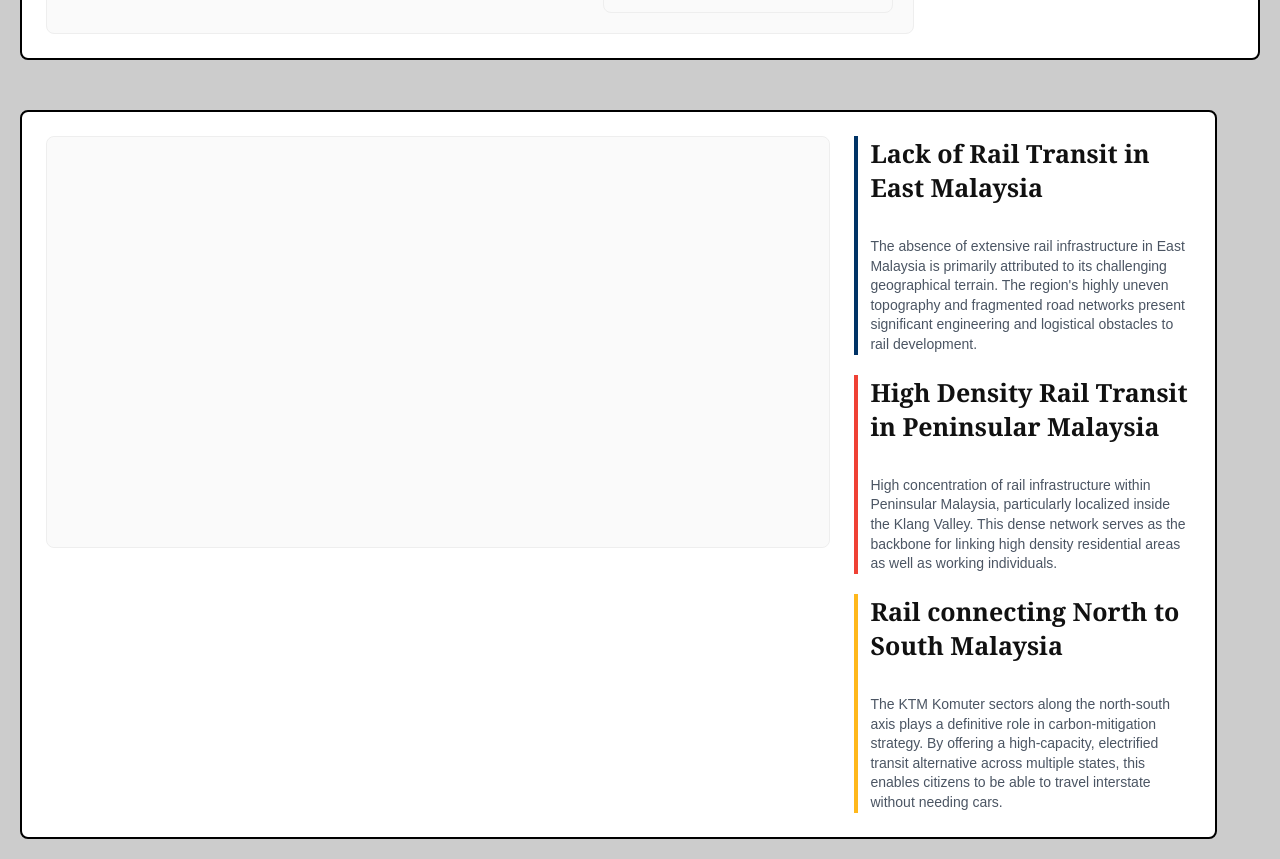
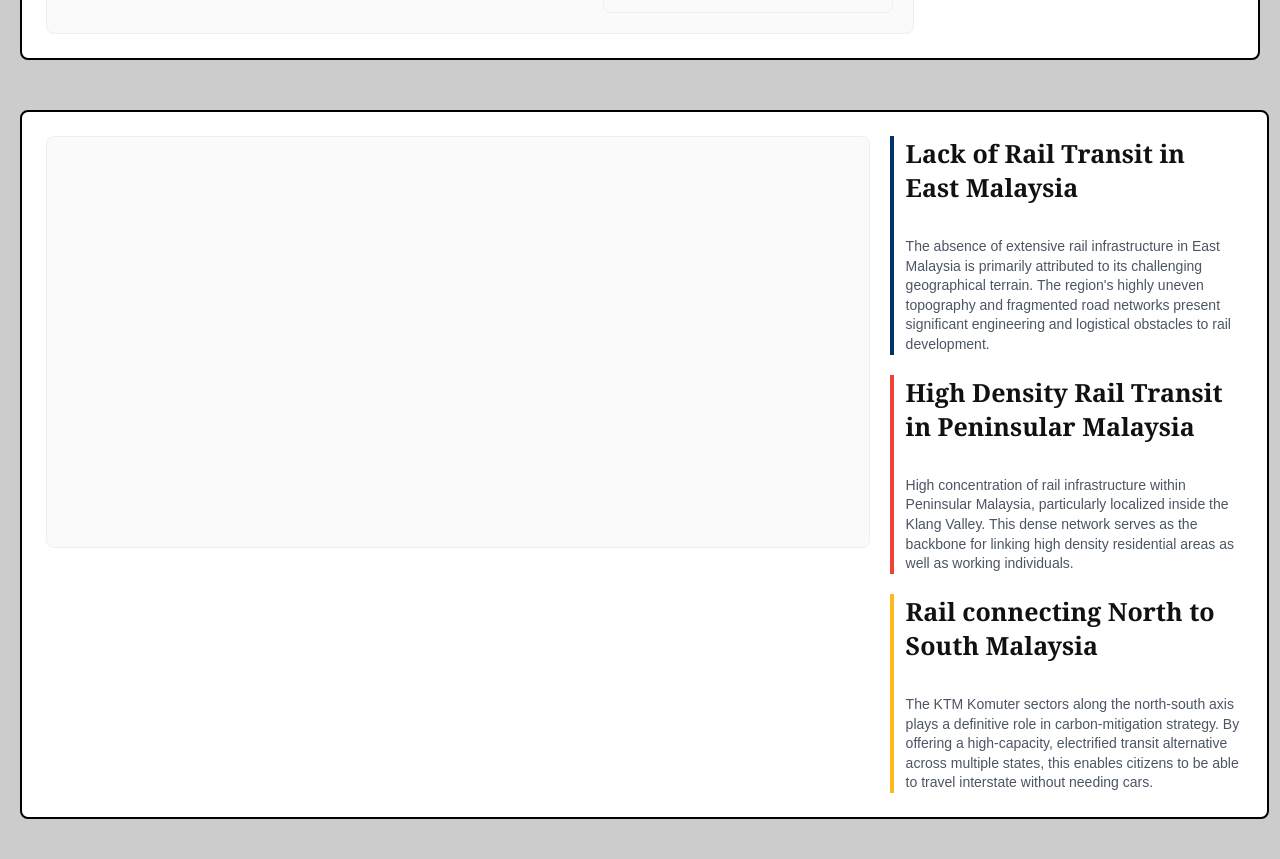
Before and after one commit to mloo0027-byte/2179, a plain HTML site: page index.html in a window 1280 px wide. Shown: the part 2259-3118 px from the top of the page. Drawn offline with Linux system fonts and the light colour scheme; a script that the page names is missing.

Commit message:
resized container

```diff
--- a/index.html
+++ b/index.html
@@ -281,13 +281,11 @@
     padding: 24px;
     display: flex;
     flex-direction: row;
-    gap: 24px;                  /* Marginally increased gap for cleaner spacing */
+    gap: 20px;
     margin-top: 50px;
     margin-left: 0px;
     width: 96.5%;
-    align-items: flex-start;
-    box-sizing: border-box;
-">
+    align-items: flex-start;">
 
     <div style="flex: 7; max-width: 70%; min-width: 450px; overflow: hidden; box-sizing: border-box;">
         <div style="position: relative; background-color: #fafafa; border: 1px solid #eee; border-radius: 8px; padding: 15px; box-sizing: border-box;">
```
